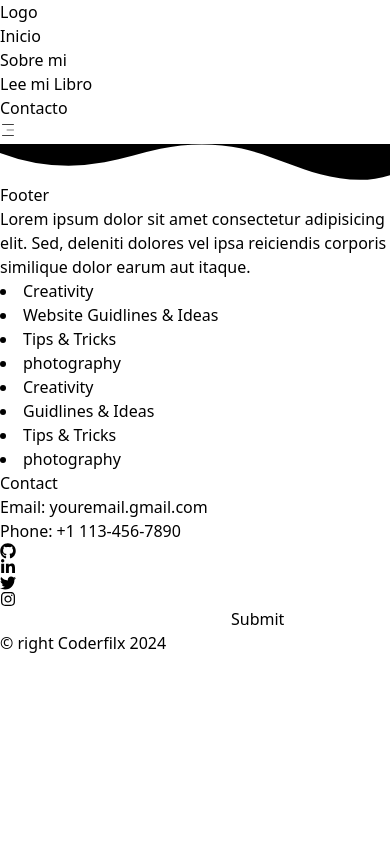
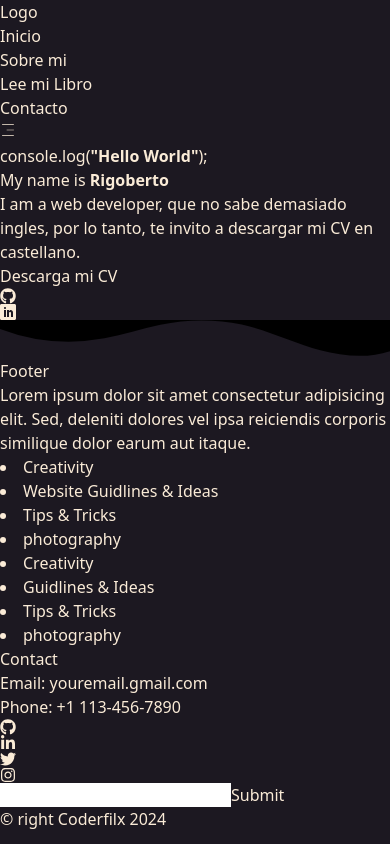
Before and after one commit to rigobersio/porfolio-and-ebook, a React (Vite) app in the folder frontend/: page / in a window 390 px wide. Built offline with nearby package versions, Linux system fonts and the light colour scheme.

Commit message:
(ryzen)edit:About(correcciones generales para about responsivo)

```diff
--- a/frontend/src/App.tsx
+++ b/frontend/src/App.tsx
@@ -2,7 +2,10 @@ import React from 'react'
 
 import Nav from './components/nav/Nav'
 import Footer from './components/footer/Footer'
-
+import About from './components/about/About'
+import Experience from './components/experience/Experience'
+import Skills from './components/skills/Skills'
+import Contact from './components/contact/Contact'
  const App: React.FC = () => {
 
 
@@ -10,9 +13,13 @@ import Footer from './components/footer/Footer'
     <>
     <div>
       <Nav />
-
     </div>
-
+    <div>
+      <About />
+      <Experience />
+      <Skills />
+      <Contact />
+    </div>
     <div className="bg-black">
       <Footer />
     </div>
--- a/frontend/src/components/about/About.tsx
+++ b/frontend/src/components/about/About.tsx
@@ -1,8 +1,27 @@
 import React from "react";
+import { FaGithub } from "react-icons/fa";
+import { ImLinkedin } from "react-icons/im";
 
 const About: React.FC = () => {
 
-    return ()
+    return (
+      <div className="text-center pt-10 lg:w-[100%]">
+        <h2 className="text-2xl">console.log(<strong>"Hello World"</strong>);</h2>
+        <h2 className="text-3xl my-2">My name is <strong>Rigoberto</strong></h2>
+        <p className="w-3/4 mx-auto">I am a web developer, que no sabe demasiado ingles, por lo tanto, te invito a descargar mi CV en castellano.</p>
+        <button className="gap-2 px-[20px] py-[5px] rounded mt-6 bg-[#1484d6] border border-[#cccfec] transition-all duration-700 hover:bg-transparent hover:text-[#1484d6]">Descarga mi CV</button>
+        <div>
+          <div className="flex gap-10 justify-center mt-5">
+            <a href="https://github.com/rigobersio" target="_blank" rel="noopener noreferrer">
+              <FaGithub className='w-7 h-7 rounded'/>
+            </a>
+            <a href="https://www.linkedin.com/in/rigoberto-martinez/" target="_blank" rel="noopener noreferrer">
+              <ImLinkedin className='w-7 h-7 rounded' />
+            </a>
+          </div>
+        </div>
+      </div>
+    );
 }
 
 export default About;
--- a/frontend/src/components/contact/Contact.tsx
+++ b/frontend/src/components/contact/Contact.tsx
@@ -0,0 +1,10 @@
+import React from 'react';
+
+const Contact:React.FC = () => {
+
+    return (
+        <div></div>
+    );
+};
+
+export default Contact;
--- a/frontend/src/components/experience/Experience.tsx
+++ b/frontend/src/components/experience/Experience.tsx
@@ -1,7 +1,11 @@
 import React from "react";
 
 const Experience: React.FC = () => {
+    return (
+        <div>
 
+        </div>
+    );
 };
 
 export default Experience;
--- a/frontend/src/components/skills/Skills.tsx
+++ b/frontend/src/components/skills/Skills.tsx
@@ -1,7 +1,9 @@
 import React from 'react';
 
 const Skills: React.FC = () => {
-  return ();
+  return (
+    <></>
+  );
 };
 
 export default Skills;
--- a/frontend/src/index.css
+++ b/frontend/src/index.css
@@ -1,3 +1,9 @@
 @tailwind base;
 @tailwind components;
 @tailwind utilities;
+
+body {
+    background: rgb(28, 24, 33);
+    overflow-x: hidden;
+    color:antiquewhite
+}
```
